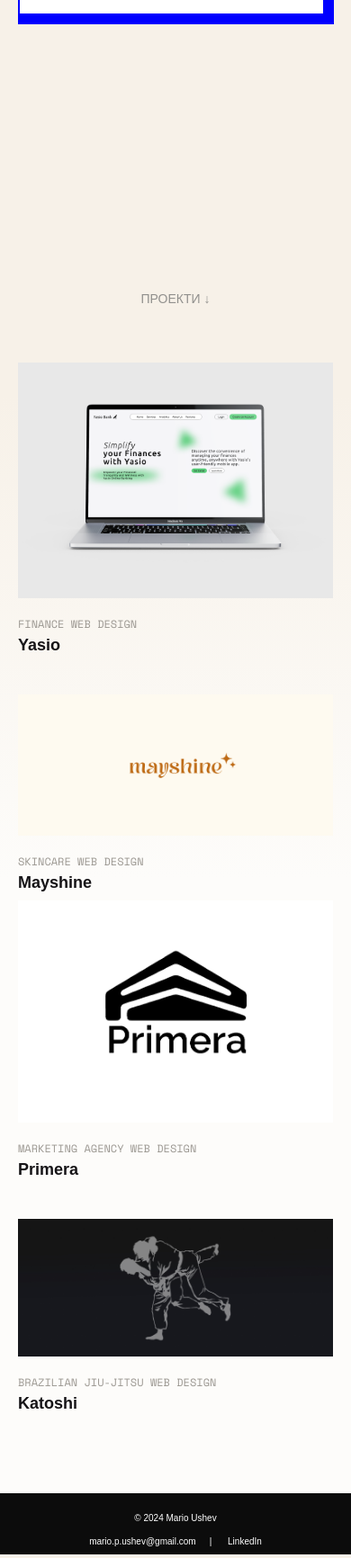
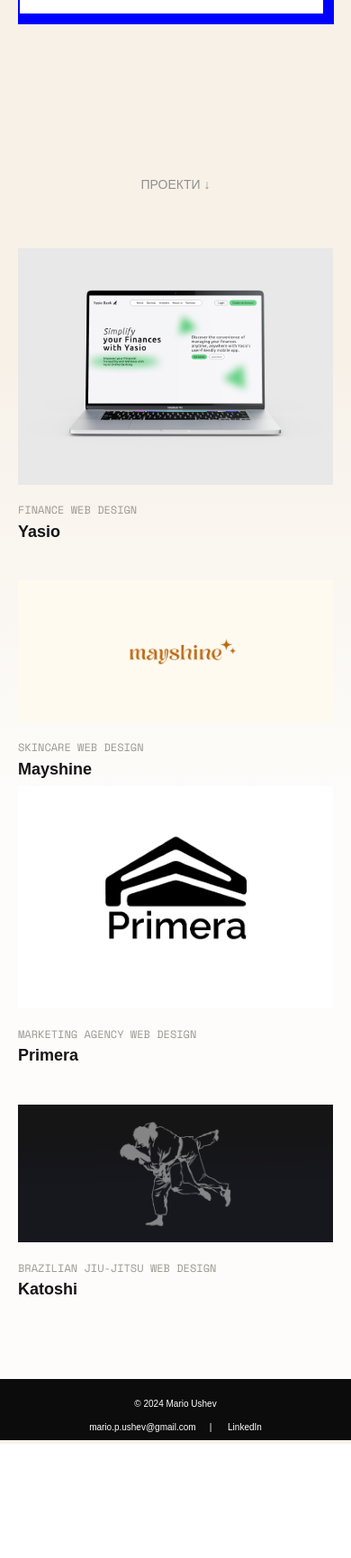
Before and after one commit to marioushev/marioushev.github.io, a PHP site: page / in a window 390 px wide. Shown: the part 418-2150 px from the top of the page at 90% size. After the commit the page ends 2023 px from the top, so only its background shows below. Run offline with PHP 8.4, Linux system fonts and the light colour scheme.

Commit message:
hero section update

```diff
--- a/style.css
+++ b/style.css
@@ -488,6 +488,10 @@ footer a:hover {
   }
 
   /* Introduction Section */
+  .hero-section {
+    height: 50vh;
+    width: 100%;
+  }
   .intro {
     width: 90%;
     height: auto;
```
